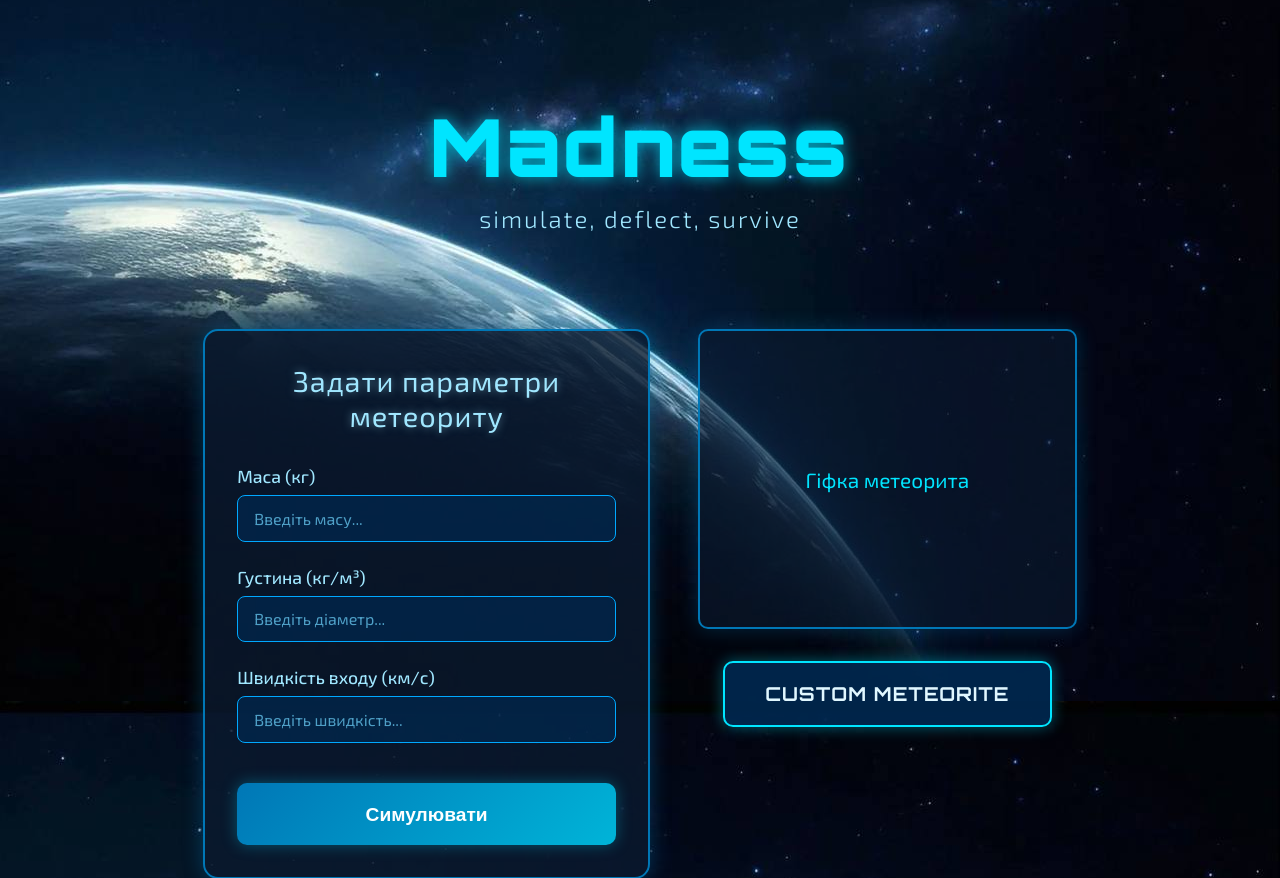
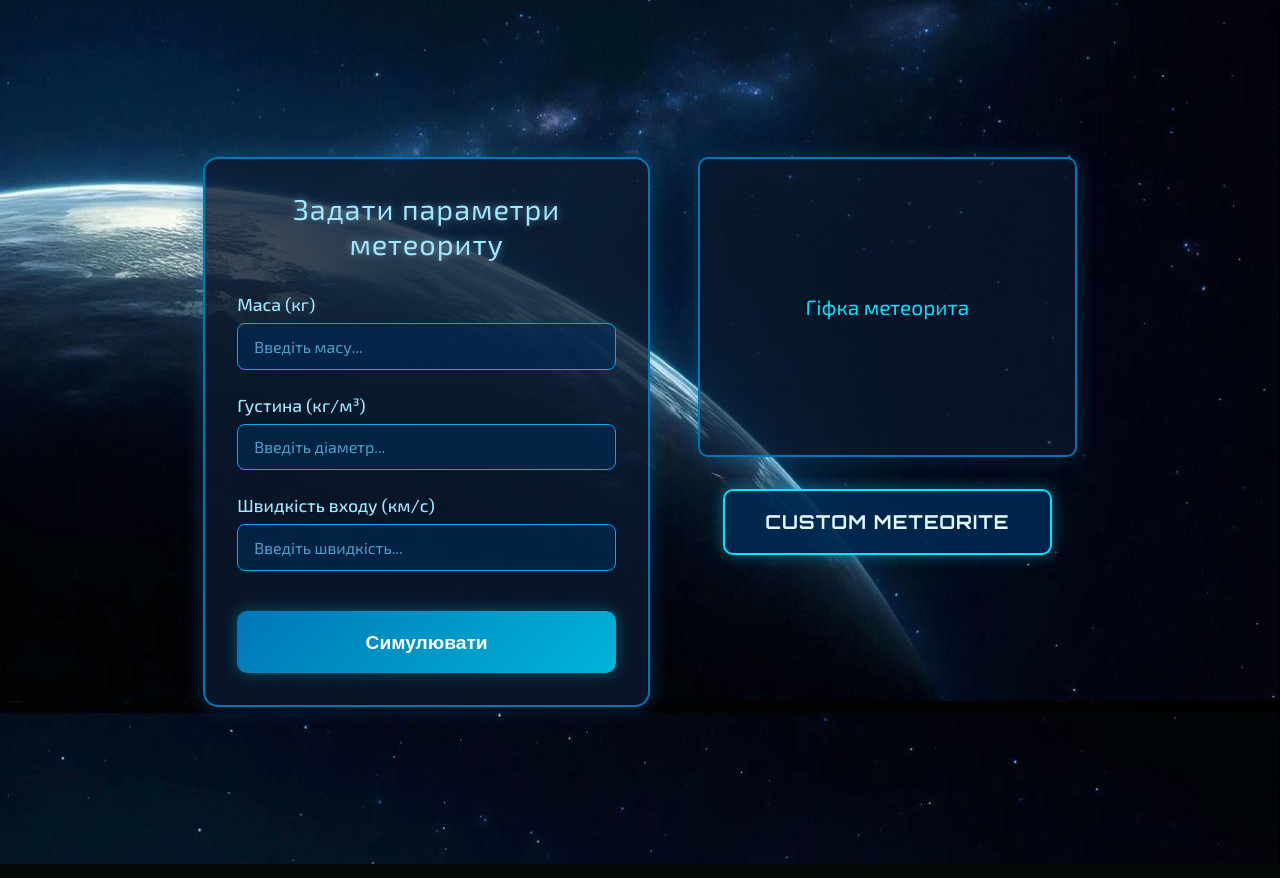
Before and after one commit to Space-Marine-NASA-Hackathon-25/Meteor_madness, a Flask app: page /simulation in a window 1280 px wide. Shown: the part 233-1111 px from the top of the page. Run offline with Flask 3, Linux system fonts and the light colour scheme; parts of the project's set-up code (start-up, migrations or seed data) failed here and were passed over.

Commit message:
some fix3

```diff
--- a/templates/simulation.html
+++ b/templates/simulation.html
@@ -4,11 +4,6 @@
 
 {% block main %}
         <div class="container2">
-            <header class="header3">
-                <h1 class="main-title2">Madness</h1>
-                <p class="subtitle2">simulate, deflect, survive</p>
-            </header>
-
             <div class="content2">
                 <section class="input-section2">
                     <h2 class="section-title3">Задати параметри метеориту</h2>
```
